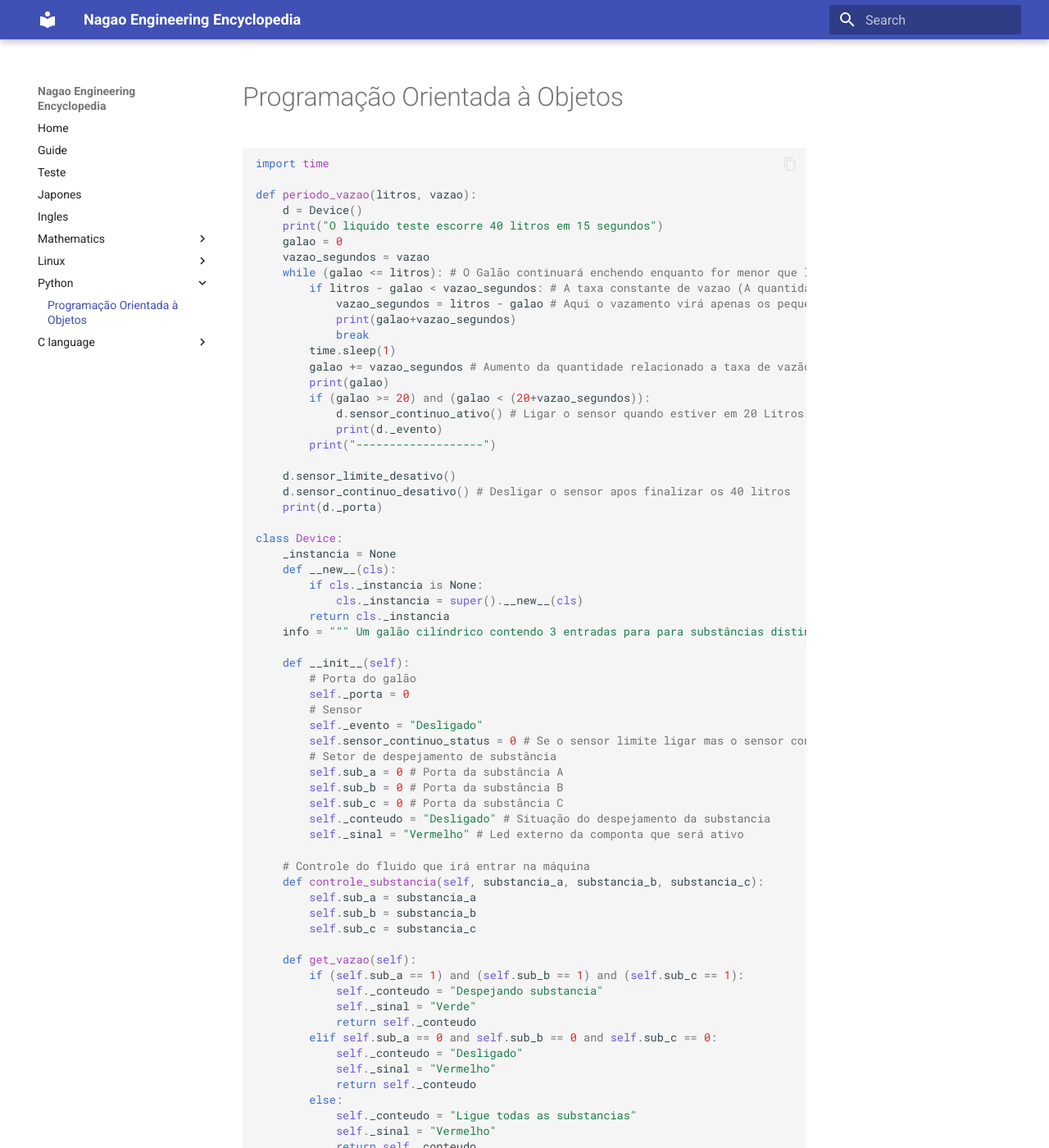
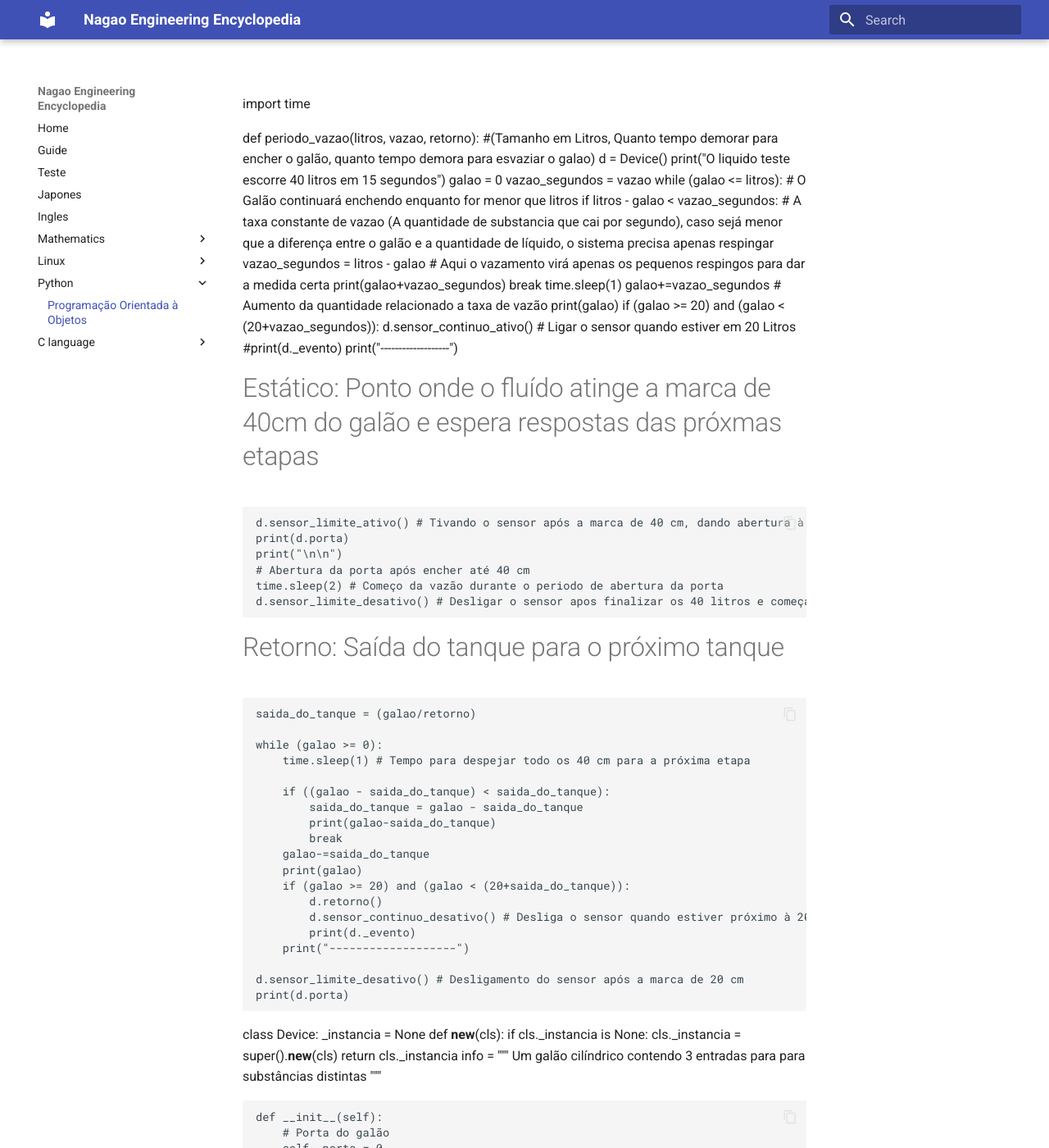
Before and after one commit to NagaoVictor/nagao-engineering, an MkDocs documentation site: the page built from docs/python/poo.md, in a window 1280 px wide and 1400 px high. Shown: the whole window at 82% size. Built offline with MkDocs 1.6.1 and Material for MkDocs 9.7.7, drawn with Linux system fonts in a browser that asks for light colours; some of the changed text lies outside the part shown.

Commit message:
Update poo.md

````diff
--- a/docs/python/poo.md
+++ b/docs/python/poo.md
@@ -1,9 +1,6 @@
-
-```python
-
 import time
 
-def periodo_vazao(litros, vazao):
+def periodo_vazao(litros, vazao, retorno): #(Tamanho em Litros, Quanto tempo demorar para encher o galão, quanto tempo demora para esvaziar o galao)
     d = Device()
     print("O liquido teste escorre 40 litros em 15 segundos")
     galao = 0
@@ -14,16 +11,44 @@
             print(galao+vazao_segundos)
             break
         time.sleep(1)
-        galao += vazao_segundos # Aumento da quantidade relacionado a taxa de vazão
+        galao+=vazao_segundos # Aumento da quantidade relacionado a taxa de vazão
         print(galao)
         if (galao >= 20) and (galao < (20+vazao_segundos)):
             d.sensor_continuo_ativo() # Ligar o sensor quando estiver em 20 Litros
+            #print(d._evento)
+        print("-------------------")
+
+# Estático: Ponto onde o fluído atinge a marca de 40cm do galão e espera respostas das próxmas etapas
+
+    d.sensor_limite_ativo() # Tivando o sensor após a marca de 40 cm, dando abertura à porta
+    print(d.porta)
+    print("\n\n")
+    # Abertura da porta após encher até 40 cm
+    time.sleep(2) # Começo da vazão durante o periodo de abertura da porta
+    d.sensor_limite_desativo() # Desligar o sensor apos finalizar os 40 litros e começar a vazar o líquido
+
+# Retorno: Saída do tanque para o próximo tanque
+
+    saida_do_tanque = (galao/retorno)
+
+    while (galao >= 0):
+        time.sleep(1) # Tempo para despejar todo os 40 cm para a próxima etapa
+
+        if ((galao - saida_do_tanque) < saida_do_tanque):
+            saida_do_tanque = galao - saida_do_tanque
+            print(galao-saida_do_tanque)
+            break
+        galao-=saida_do_tanque
+        print(galao)
+        if (galao >= 20) and (galao < (20+saida_do_tanque)):
+            d.retorno()
+            d.sensor_continuo_desativo() # Desliga o sensor quando estiver próximo à 20 Litros
             print(d._evento)
         print("-------------------")
 
-    d.sensor_limite_desativo()
-    d.sensor_continuo_desativo() # Desligar o sensor apos finalizar os 40 litros
-    print(d._porta)
+    d.sensor_limite_desativo() # Desligamento do sensor após a marca de 20 cm
+    print(d.porta)
+
 
 class Device:
     _instancia = None
@@ -47,10 +72,12 @@
         self._sinal = "Vermelho" # Led externo da componta que será ativo
 
     # Controle do fluido que irá entrar na máquina
+
     def controle_substancia(self, substancia_a, substancia_b, substancia_c):
         self.sub_a = substancia_a
         self.sub_b = substancia_b
         self.sub_c = substancia_c
+
 
     def get_vazao(self):
         if (self.sub_a == 1) and (self.sub_b == 1) and (self.sub_c == 1):
@@ -65,8 +92,18 @@
             self._conteudo = "Ligue todas as substancias"
             self._sinal = "Vermelho"
             return self._conteudo
+  # -----------------------------------------------------------------------------------------------------
 
-    # Porta do galão que despejará o fluido para o setor de mistura
+  # Porta do galão que despejará o fluido para o setor de mistura
+    def abrir_porta(self):
+        self._porta = 1
+
+    def fechar_porta(self):
+        self._porta = 0
+
+
+
+
     @property
     def porta(self):
         if self._porta == 0:
@@ -78,7 +115,10 @@
     def porta(self, valor):
         self._porta = valor
 
-    # Sensores de controle de vazão
+  # -----------------------------------------------------------------------------------------------------
+
+  # Sensores de controle de vazão
+
     def sensor_continuo_ativo(self):
         self._evento = "Atingiu 20cm do galão"
         self.sensor_continuo_status = 1
@@ -100,7 +140,12 @@
             return self._evento
 
     def sensor_limite_desativo(self):
-        self.porta = 0
+        self._evento = "Começou a vazão"
+
+    def retorno(self):
+        self.sensor_continuo_status = 0
+        self._evento = "Reduziu para 20cm"
+        return self._evento
 
 d = Device()
 d.sensor_continuo_ativo()
@@ -108,5 +153,10 @@
 d.sensor_continuo_desativo()
 print(d.sensor_continuo_status)
 
-periodo_vazao(40, 2.7)
-```
+#xor
+#and
+#or
+
+
+
+periodo_vazao(40, 2.7, 7)
````
Also changed, not shown: other parts of docs/python/poo.md (+1 -1 lines).
